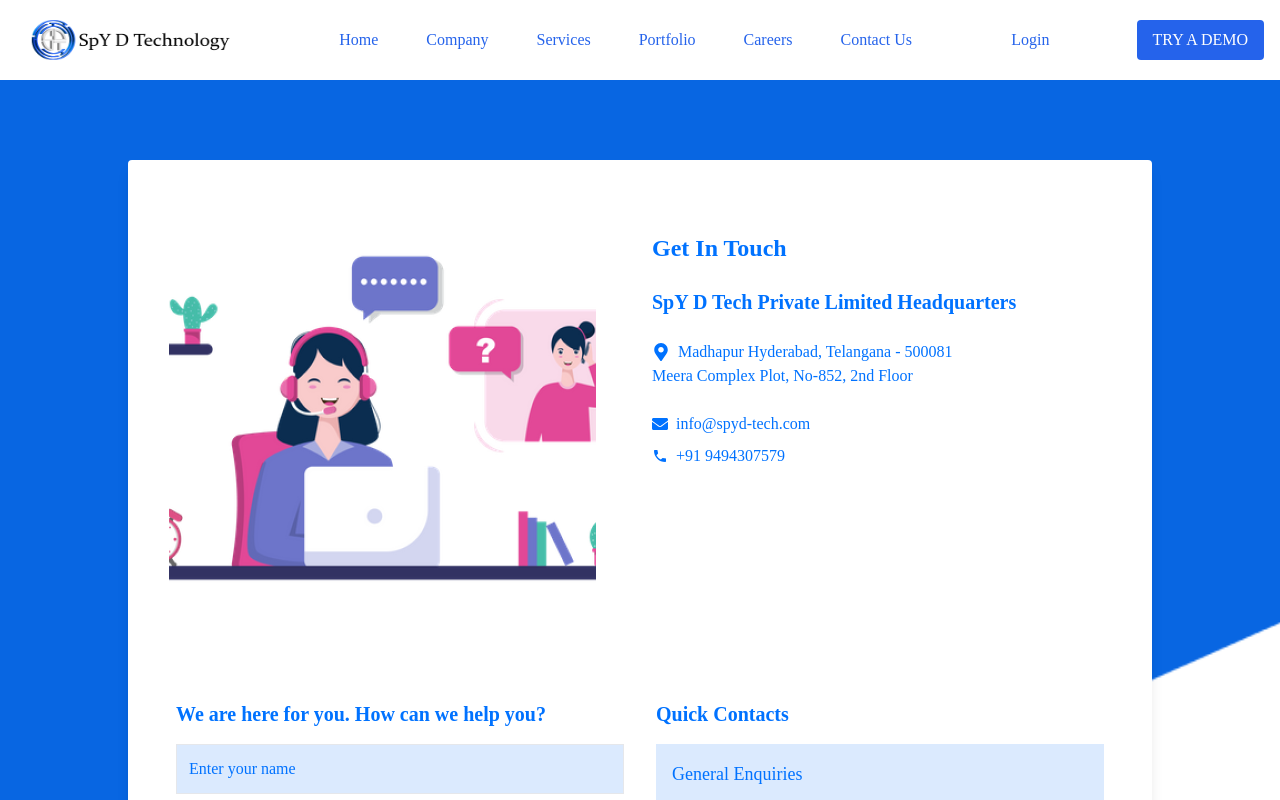
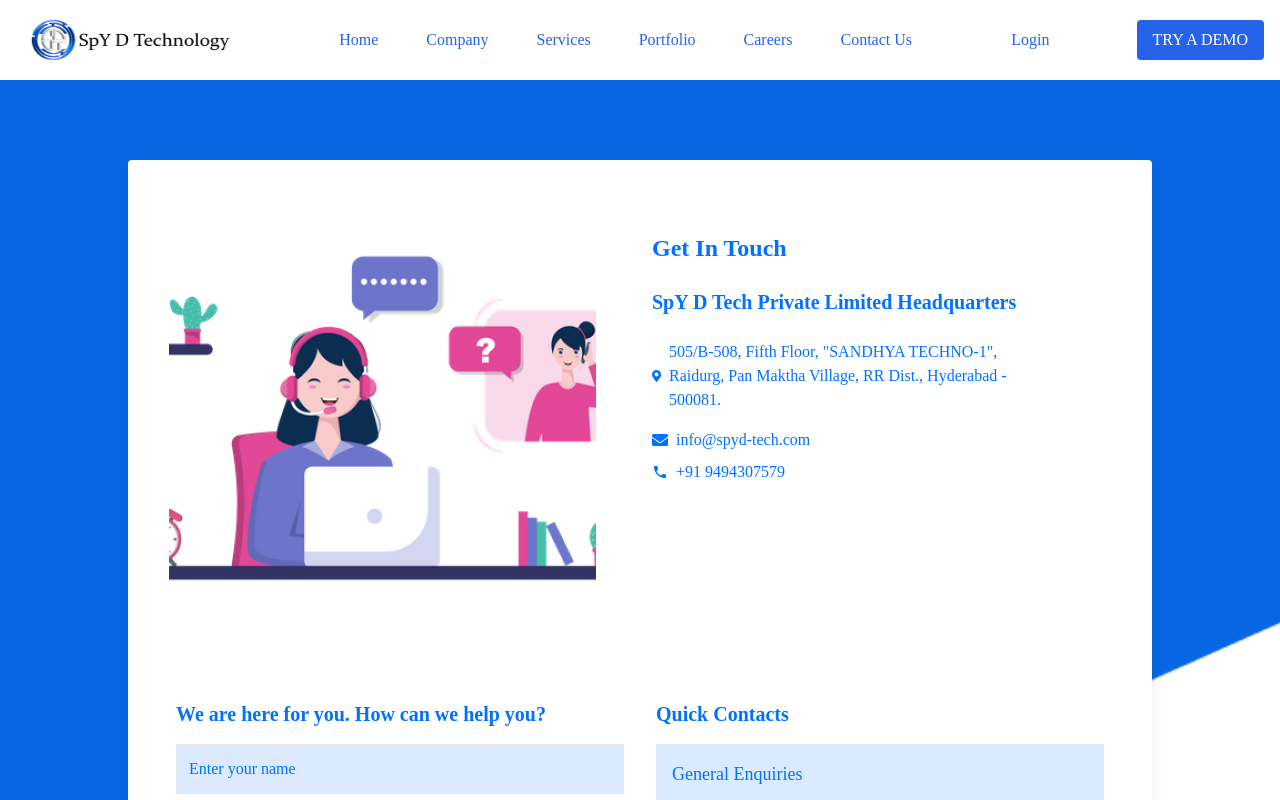
Before and after one commit to spydtech/Spyd-main, a React (Vite) app: page /contactus in a window 1280 px wide. Shown: the top 800 px of the page. Built offline with nearby package versions, Linux system fonts and the light colour scheme; a web font is replaced by a local one.

Commit message:
Update ContactUs.jsx

```diff
--- a/src/components/ContactUs/ContactUs.jsx
+++ b/src/components/ContactUs/ContactUs.jsx
@@ -100,12 +100,14 @@
               SpY D Tech Private Limited Headquarters
             </h3>
             <p className="mt-2 flex items-center">
-              <FaMapMarkerAlt className="text-lg mr-2" /> Madhapur Hyderabad,
-              Telangana - 500081
+              <FaMapMarkerAlt className="text-lg mr-2" /> 505/B-508, Fifth Floor,
+              "SANDHYA TECHNO-1", Raidurg, Pan Maktha Village,
+              RR Dist.,
+              Hyderabad - 500081.
             </p>
-            <p className="flex items-center pb-2">
+            {/* <p className="flex items-center pb-2">
               Meera Complex Plot, No-852, 2nd Floor
-            </p>
+            </p> */}
             <p className="mt-4 flex items-center">
               <FaEnvelope className="mr-2" /> info@spyd-tech.com
             </p>
```
